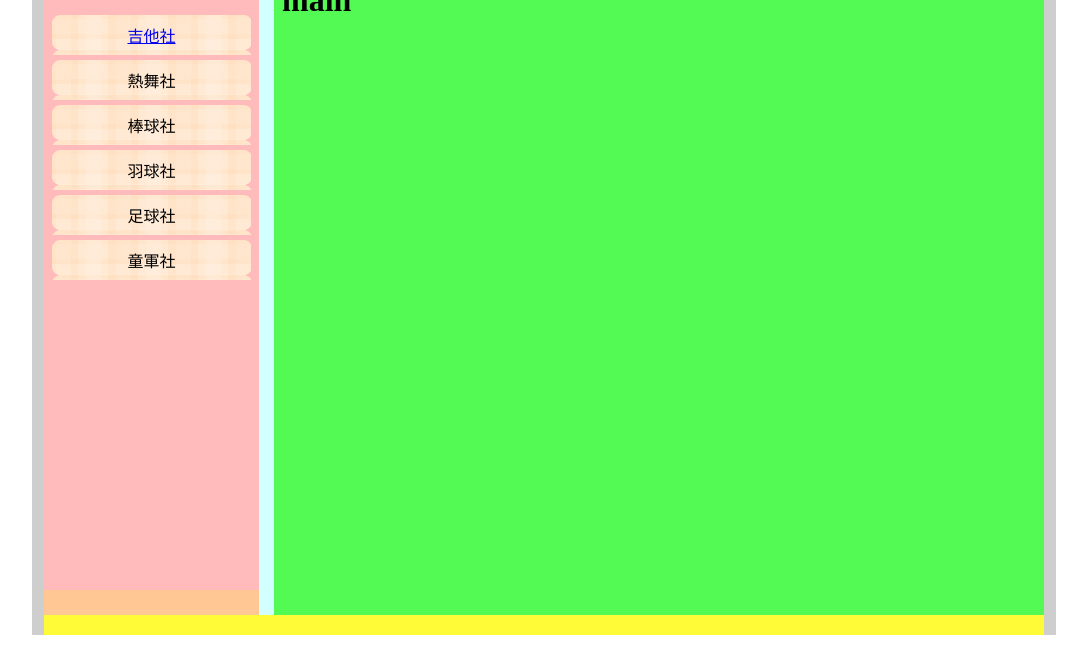
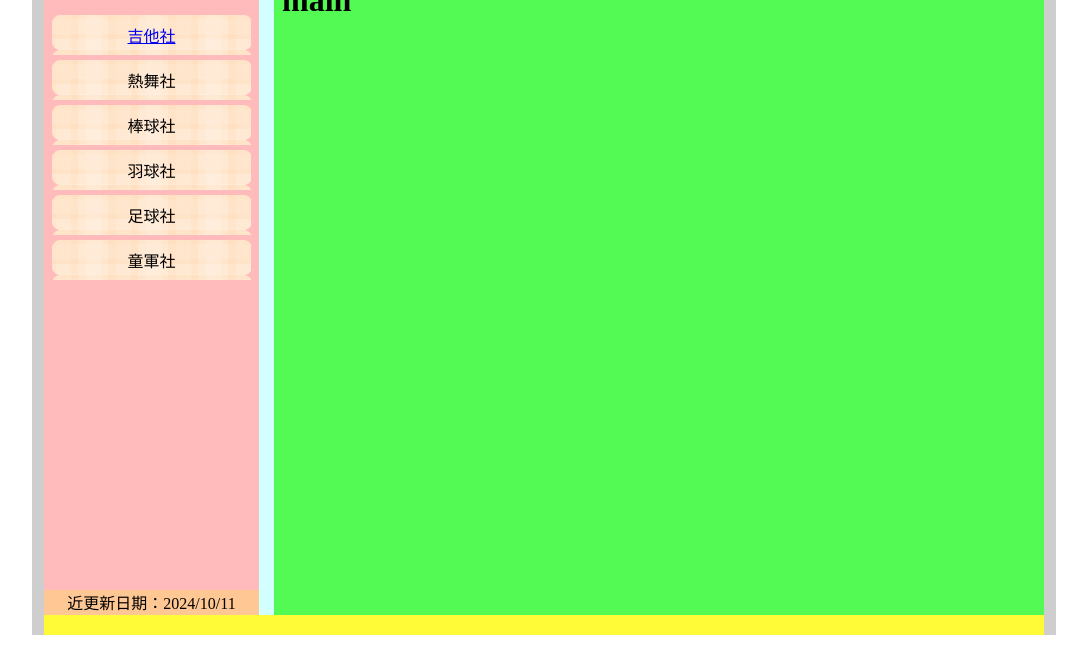
Before and after one commit to creeshrimp/bingji-certification, a plain HTML site: page 01/web03_flex/index.html in a window 1280 px wide. Shown: the part 141-800 px from the top of the page, without its empty margins (96-1183 px from the left). Drawn offline with Linux system fonts and the light colour scheme.

Commit message:
[add] update區塊

```diff
--- a/01/web03_flex/index.html
+++ b/01/web03_flex/index.html
@@ -118,6 +118,13 @@
             }
         }
 
+        #update {
+            text-align: center;
+            font-size: 16px;
+            font-family: '標楷體';
+            color: #000000;
+        }
+
         #content {
             iframe {
                 width: 100%;
@@ -144,7 +151,9 @@
                 <a>足球社</a>
                 <a>童軍社</a>
             </div>
-            <div id="update"></div>
+            <div id="update">
+                <span>近更新日期：2024/10/11</span>
+            </div>
             <div id="marquee">
                 <marquee>歡迎光臨校園社團介紹網，參觀後請支持社團活動並熱烈參與</marquee>
             </div>
```
